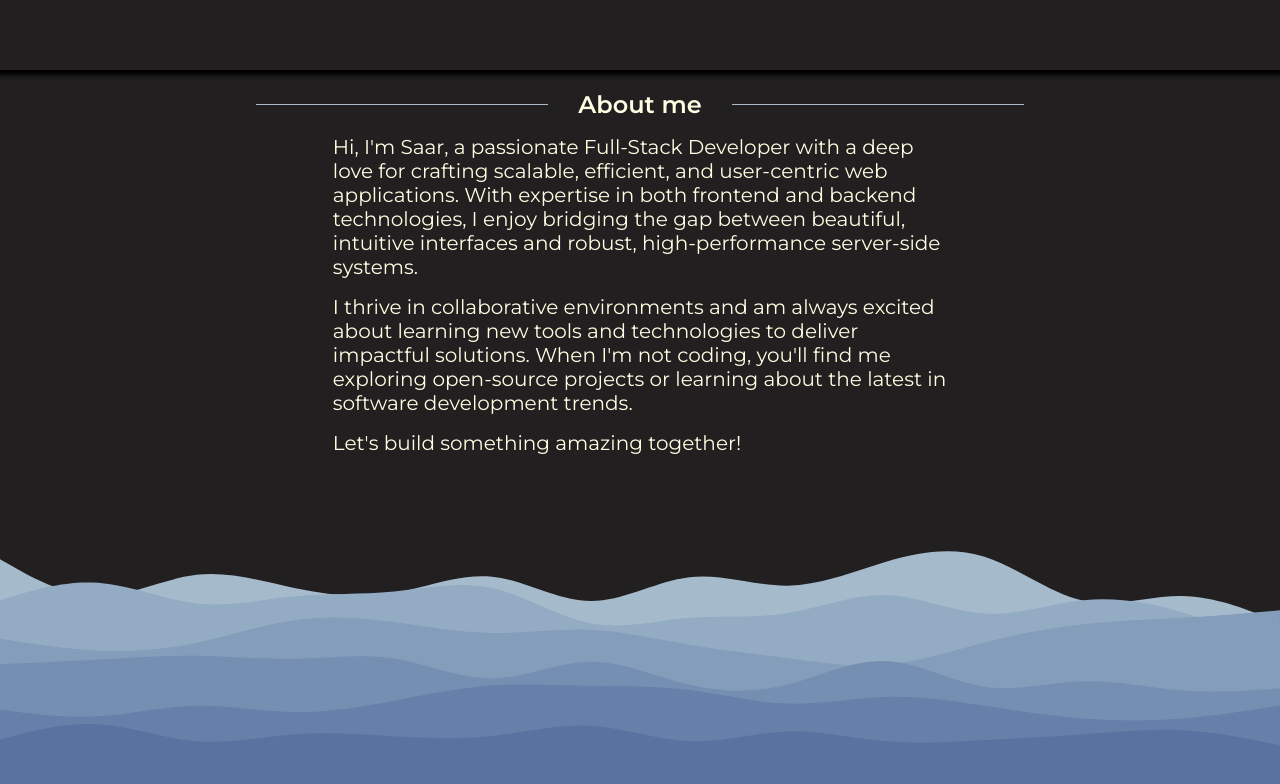
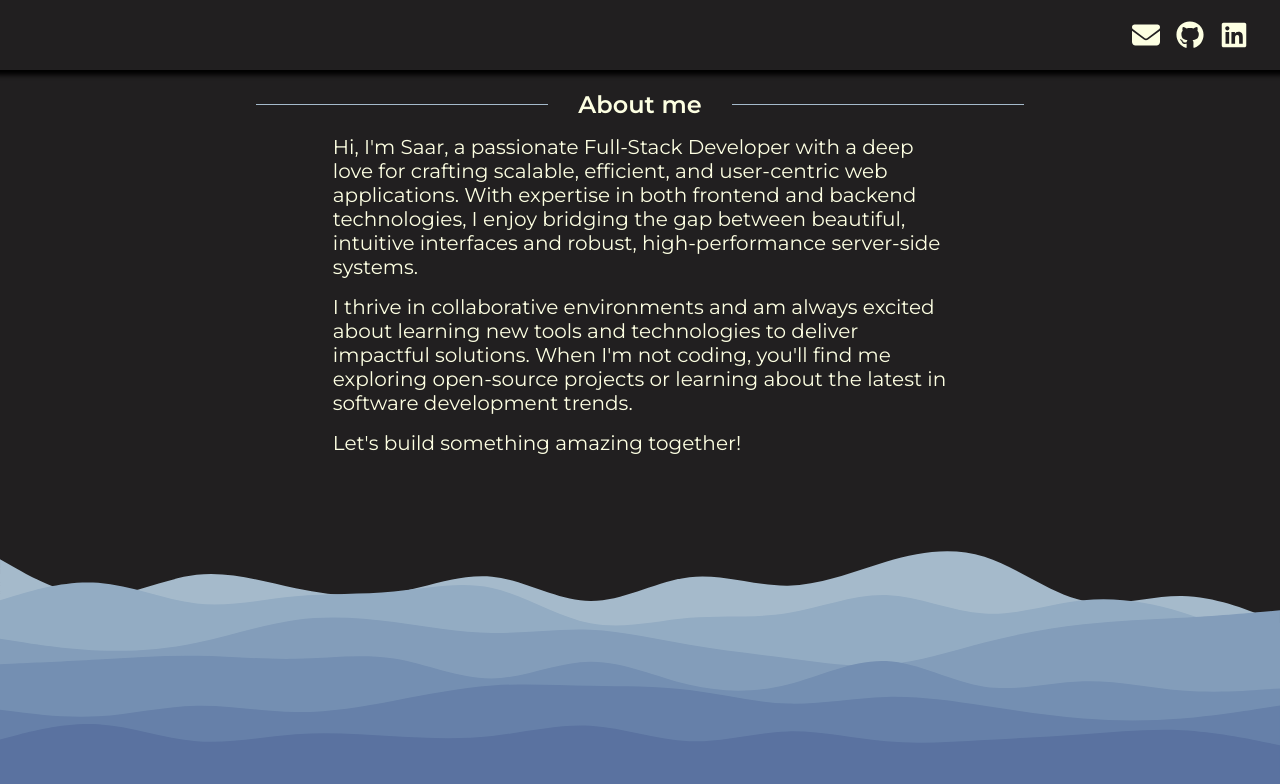
Before and after one commit to Saar25/saar25.github.io, a Next.js app: page / in a window 1280 px wide. Shown: the top 784 px of the page. Built offline with nearby package versions, Linux system fonts and the light colour scheme.

Commit message:
added contact me to header

```diff
--- a/src/components/app/app.module.scss
+++ b/src/components/app/app.module.scss
@@ -14,6 +14,10 @@
         width: 100%;
         flex-shrink: 0;
         height: 70px;
+        display: flex;
+        flex-direction: row;
+        justify-content: space-between;
+        align-items: center;
 
         @media only screen and (max-width: 700px) {
             display: none;
@@ -28,6 +32,10 @@
             bottom: 0;
             left: -10px;
             z-index: 2;
+        }
+
+        .app-header-section {
+            padding: 0 2rem;
         }
     }
 
--- a/src/components/app/app.tsx
+++ b/src/components/app/app.tsx
@@ -1,10 +1,16 @@
+import { ContactMe } from '../contact-me/contact-me';
 import { Main } from '../main/main';
 import styles from './app.module.scss';
 
 export const App = () => {
     return (
         <div className={styles['app-container']}>
-            <header className={styles['app-header']}>{/* <span>header</span> */}</header>
+            <header className={styles['app-header']}>
+                <section className={styles['app-header-section']}></section>
+                <section className={styles['app-header-section']}>
+                    <ContactMe />
+                </section>
+            </header>
             <main className={styles['app-main']}>
                 <Main />
             </main>
```
